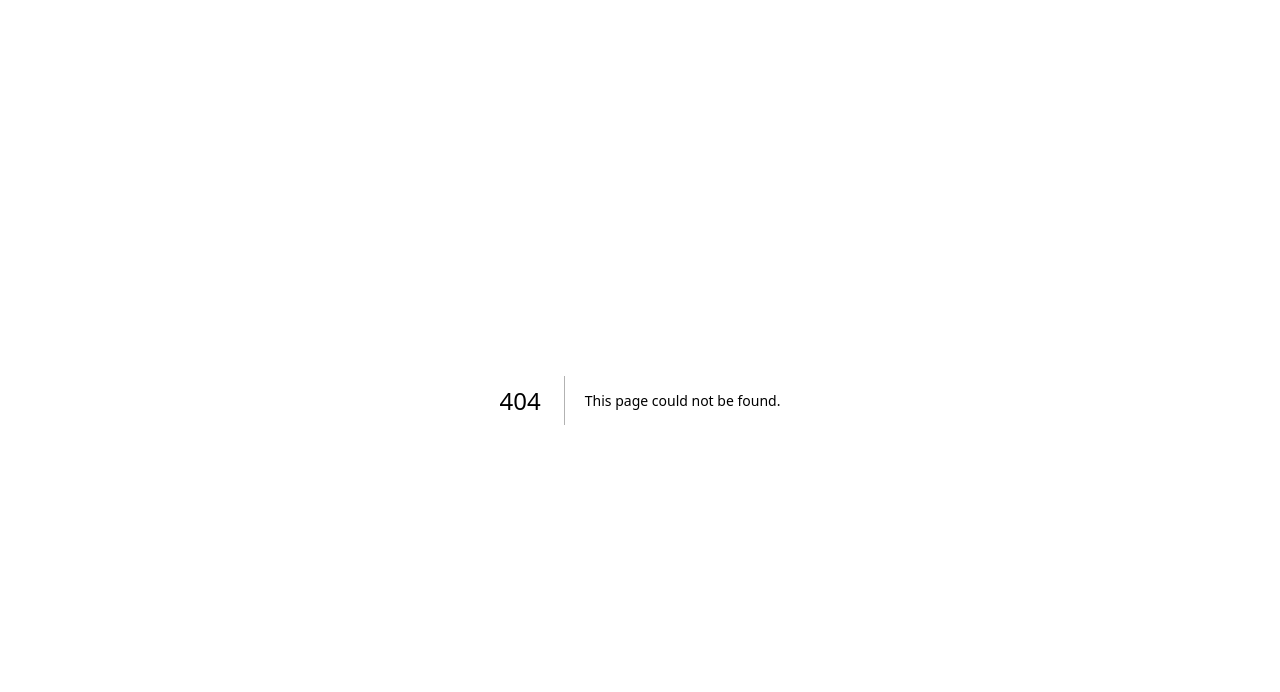
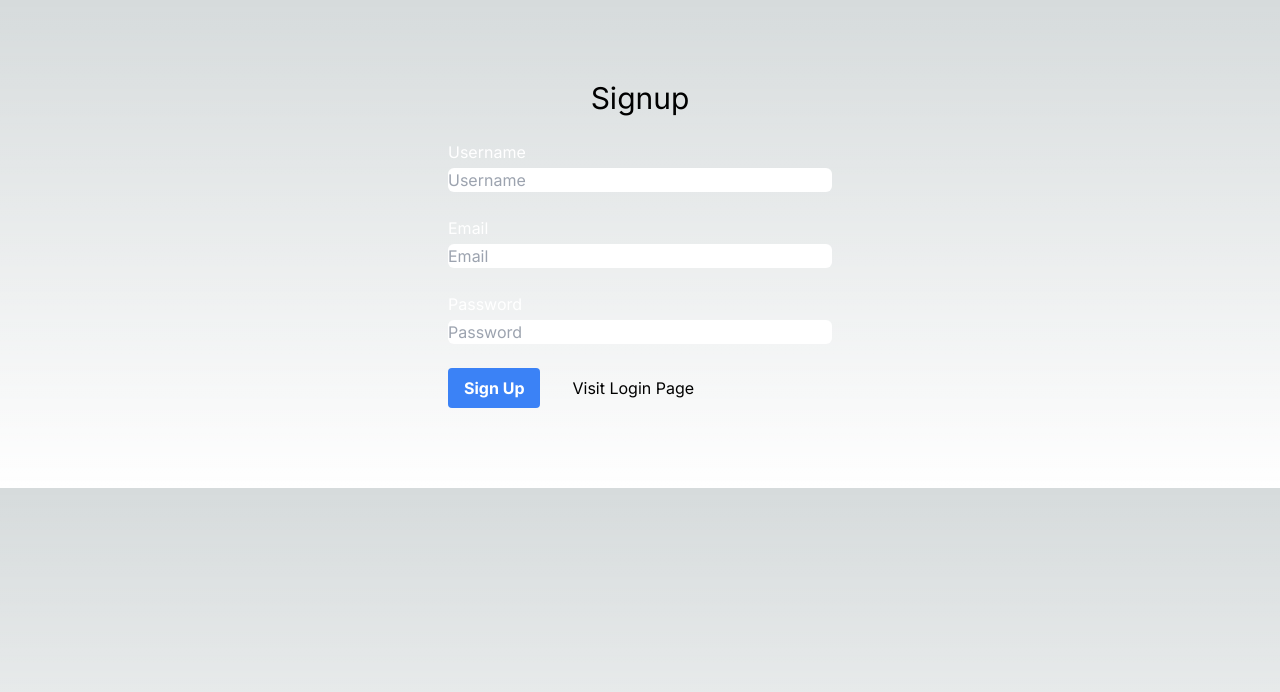
Before and after one commit to Muqeeth194/NextJS-Project, a Next.js app: page /signup in a window 1280 px wide. Before the commit this address had no page. Shown: the top 692 px of the page. Built offline with nearby package versions, Linux system fonts and the light colour scheme.

Commit message:
create the folder struction of next-js

```diff
--- /dev/null
+++ b/src/app/login/page.tsx
@@ -0,0 +1,64 @@
+"use client";
+
+import Link from "next/link";
+import React from "react";
+import { useRouter } from "next/navigation";
+import { Axios } from "axios";
+
+const Login = () => {
+  const [user, setUser] = React.useState({
+    email: "",
+    password: "",
+
+  });
+
+  const onLogin = () => {};
+
+  return (
+    <div className="flex flex-col items-center justify-center py-20">
+      <h1 className="text-3xl mb-6">Login</h1>
+      <form className="w-full max-w-sm">
+
+        <div className="mb-6">
+          <label htmlFor="email" className="block text-white">
+            Email
+          </label>
+          <input
+            id="email"
+            className="form-input mt-1 block w-full rounded-md border-gray-300"
+            type="email"
+            value={user.email}
+            onChange={(e) => setUser({ ...user, email: e.target.value })}
+            placeholder="Email"
+          />
+        </div>
+
+        <div className="mb-6">
+          <label htmlFor="password" className="block text-white">
+            Password
+          </label>
+          <input
+            id="password"
+            className="form-input mt-1 block w-full rounded-md border-gray-300"
+            type="password"
+            value={user.password}
+            onChange={(e) => setUser({ ...user, password: e.target.value })}
+            placeholder="Password"
+          />
+        </div>
+        <button
+          className="bg-blue-500 hover:bg-blue-700 text-white font-bold py-2 px-4 rounded focus:outline-none focus:shadow-outline"
+          onClick={onLogin}
+        >
+          Login
+        </button>
+
+        <Link href="/signup" className="px-8">
+          Visit SignUp Page
+        </Link>
+      </form>
+    </div>
+  );
+};
+
+export default Login;
--- /dev/null
+++ b/src/app/profile/[id]/page.tsx
@@ -0,0 +1,14 @@
+import React from "react";
+
+const UserProfile = ({ params }: any) => {
+  return (
+    <div className="flex flex-col items-center justify-center py-20">
+      <h1 className="text-3xl  mb-6">Profile</h1>
+      <p className="text-2xl  mb-6">Profile Section
+        <span className="text-2xl px-2 ml-2 bg-yellow-500 rounded text-black">{params.id}</span>
+      </p>
+    </div>
+  );
+};
+
+export default UserProfile;
--- /dev/null
+++ b/src/app/profile/page.tsx
@@ -0,0 +1,12 @@
+import React from "react";
+
+const Profile = () => {
+  return (
+    <div className="flex flex-col items-center justify-center py-20">
+      <h1 className="text-3xl  mb-6">Profile</h1>
+      <p className="text-2xl  mb-6">Profile Section</p>
+    </div>
+  );
+};
+
+export default Profile;
--- /dev/null
+++ b/src/app/signup/page.tsx
@@ -0,0 +1,77 @@
+"use client";
+
+import Link from "next/link";
+import React from "react";
+import { useRouter } from "next/navigation";
+import { Axios } from "axios";
+
+const Signup = () => {
+  const [user, setUser] = React.useState({
+    email: "",
+    password: "",
+    username: "",
+  });
+
+  const onSignup = () => {};
+
+  return (
+    <div className="flex flex-col items-center justify-center py-20">
+      <h1 className="text-3xl mb-6">Signup</h1>
+      <form className="w-full max-w-sm">
+        <div className="mb-6">
+          <label htmlFor="username" className="block text-white">
+            Username
+          </label>
+          <input
+            id="username"
+            className="form-input mt-1 block w-full rounded-md border-gray-300"
+            type="text"
+            value={user.username}
+            onChange={(e) => setUser({ ...user, username: e.target.value })}
+            placeholder="Username"
+          />
+        </div>
+
+        <div className="mb-6">
+          <label htmlFor="email" className="block text-white">
+            Email
+          </label>
+          <input
+            id="email"
+            className="form-input mt-1 block w-full rounded-md border-gray-300"
+            type="email"
+            value={user.email}
+            onChange={(e) => setUser({ ...user, email: e.target.value })}
+            placeholder="Email"
+          />
+        </div>
+
+        <div className="mb-6">
+          <label htmlFor="password" className="block text-white">
+            Password
+          </label>
+          <input
+            id="password"
+            className="form-input mt-1 block w-full rounded-md border-gray-300"
+            type="password"
+            value={user.password}
+            onChange={(e) => setUser({ ...user, password: e.target.value })}
+            placeholder="Password"
+          />
+        </div>
+        <button
+          className="bg-blue-500 hover:bg-blue-700 text-white font-bold py-2 px-4 rounded focus:outline-none focus:shadow-outline"
+          onClick={onSignup}
+        >
+          Sign Up
+        </button>
+
+        <Link href="/login" className="px-8">
+          Visit Login Page
+        </Link>
+      </form>
+    </div>
+  );
+};
+
+export default Signup;
```
Also changed, not shown: package.json (+10 -4 lines), src/dbConfig/dbConfig.ts (added, +21 -0 lines), src/app/api/users/login/route.ts (added), src/app/api/users/signup/route.ts (added), 2 other files (tests, documents, lock files or other folders).
